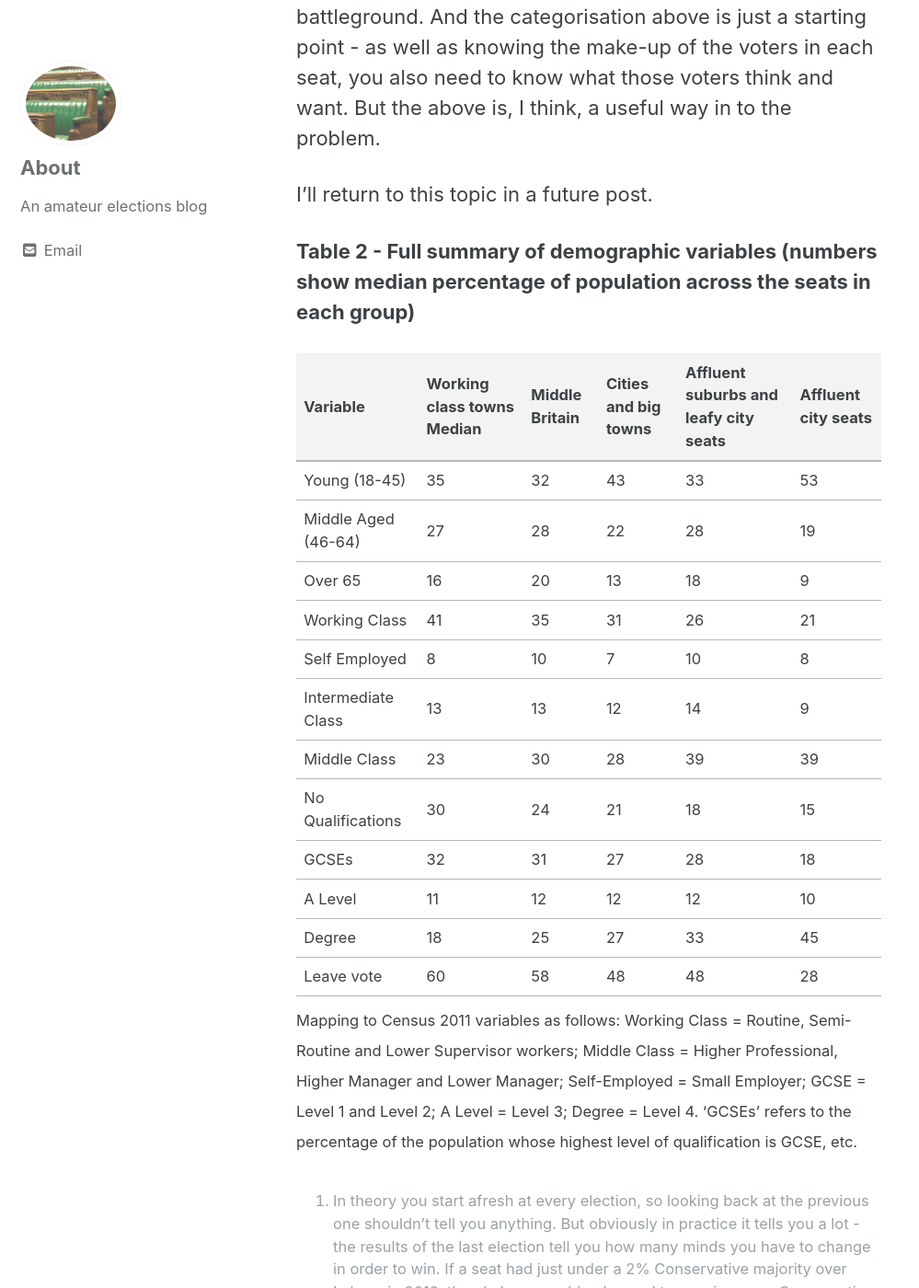
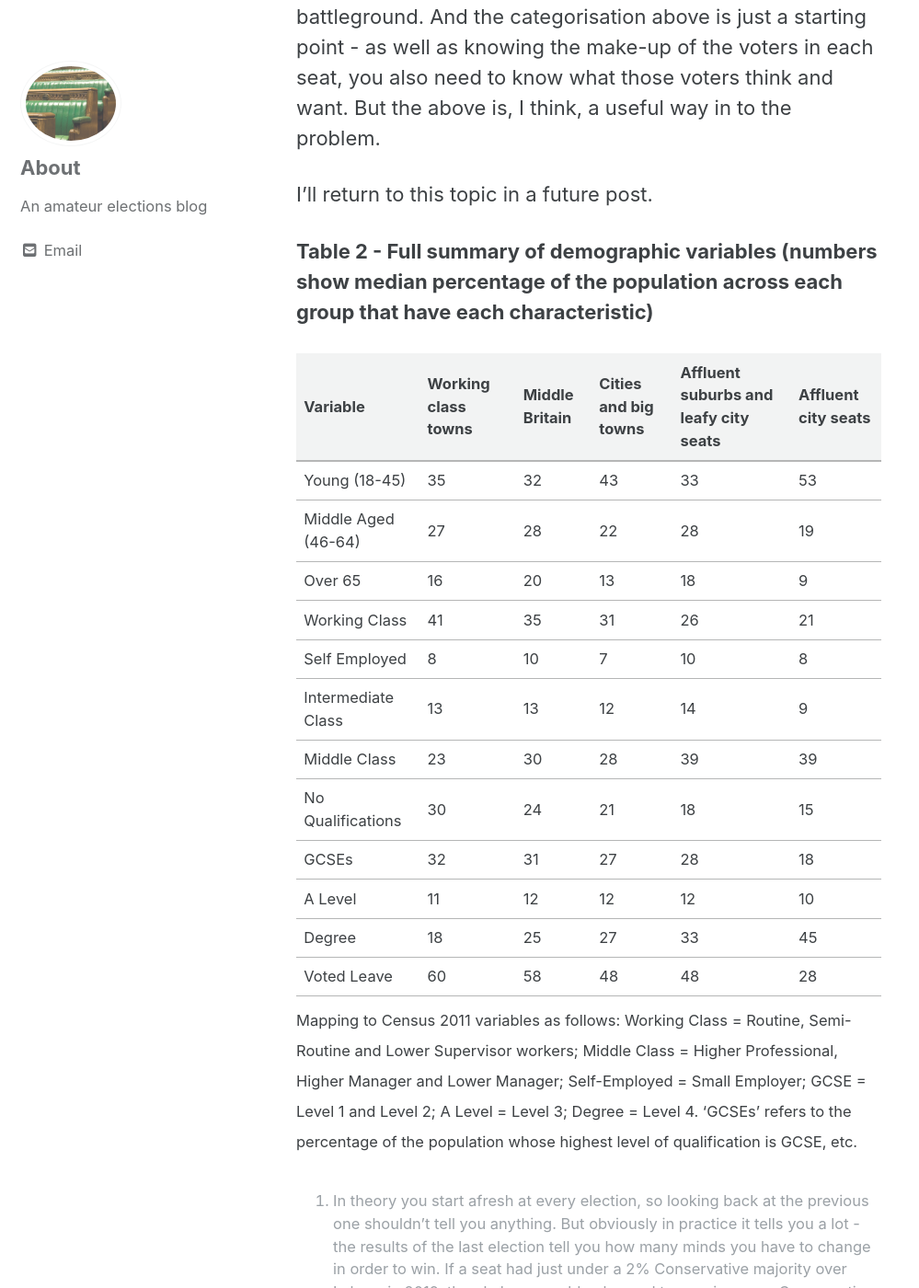
Before and after one commit to sixhundredandfifty/blog, a Jekyll site: the page built from _posts/2020-05-28-labourbattleground1.md, in a window 1280 px wide and 1400 px high, scrolled down 9032 px. Shown: the whole window at 92% size, without its empty margins (0-999 px from the left). Built offline with Jekyll 4.4.1, drawn with Linux system fonts in a browser that asks for light colours; cached includes are drawn as plain includes; nearby versions of some CDN libraries.

Commit message:
Update 2020-05-28-labourbattleground1.md

```diff
--- a/_posts/2020-05-28-labourbattleground1.md
+++ b/_posts/2020-05-28-labourbattleground1.md
@@ -83,9 +83,9 @@ A lot can change in four years. By the time of the election, there might be a to
 
 I’ll return to this topic in a future post.
 
-**Table 2 - Full summary of demographic variables (numbers show median percentage of population across the seats in each group)**
+**Table 2 - Full summary of demographic variables (numbers show median percentage of the population across each group that have each characteristic)**
 
-| Variable            | Working class towns Median | Middle Britain | Cities and big towns | Affluent suburbs and leafy city seats | Affluent city seats |
+| Variable            | Working class towns        | Middle Britain | Cities and big towns | Affluent suburbs and leafy city seats | Affluent city seats |
 |---------------------|----------------------------|----------------|----------------------|---------------------------------------|---------------------|
 | Young (18-45)       | 35                         | 32             | 43                   | 33                                    | 53                  |
 | Middle Aged (46-64) | 27                         | 28             | 22                   | 28                                    | 19                  |
@@ -98,7 +98,7 @@ I’ll return to this topic in a future post.
 | GCSEs               | 32                         | 31             | 27                   | 28                                    | 18                  |
 | A Level             | 11                         | 12             | 12                   | 12                                    | 10                  |
 | Degree              | 18                         | 25             | 27                   | 33                                    | 45                  |
-| Leave vote          | 60                         | 58             | 48                   | 48                                    | 28                  |
+| Voted Leave          | 60                         | 58             | 48                   | 48                                    | 28                  |
 
 <sup>Mapping to Census 2011 variables as follows: Working Class = Routine, Semi-Routine and Lower Supervisor workers; Middle Class = Higher Professional, Higher Manager and Lower Manager; Self-Employed = Small Employer; GCSE = Level 1 and Level 2; A Level = Level 3; Degree = Level 4. 'GCSEs' refers to the percentage of the population whose highest level of qualification is GCSE, etc.</sup>
 
```
